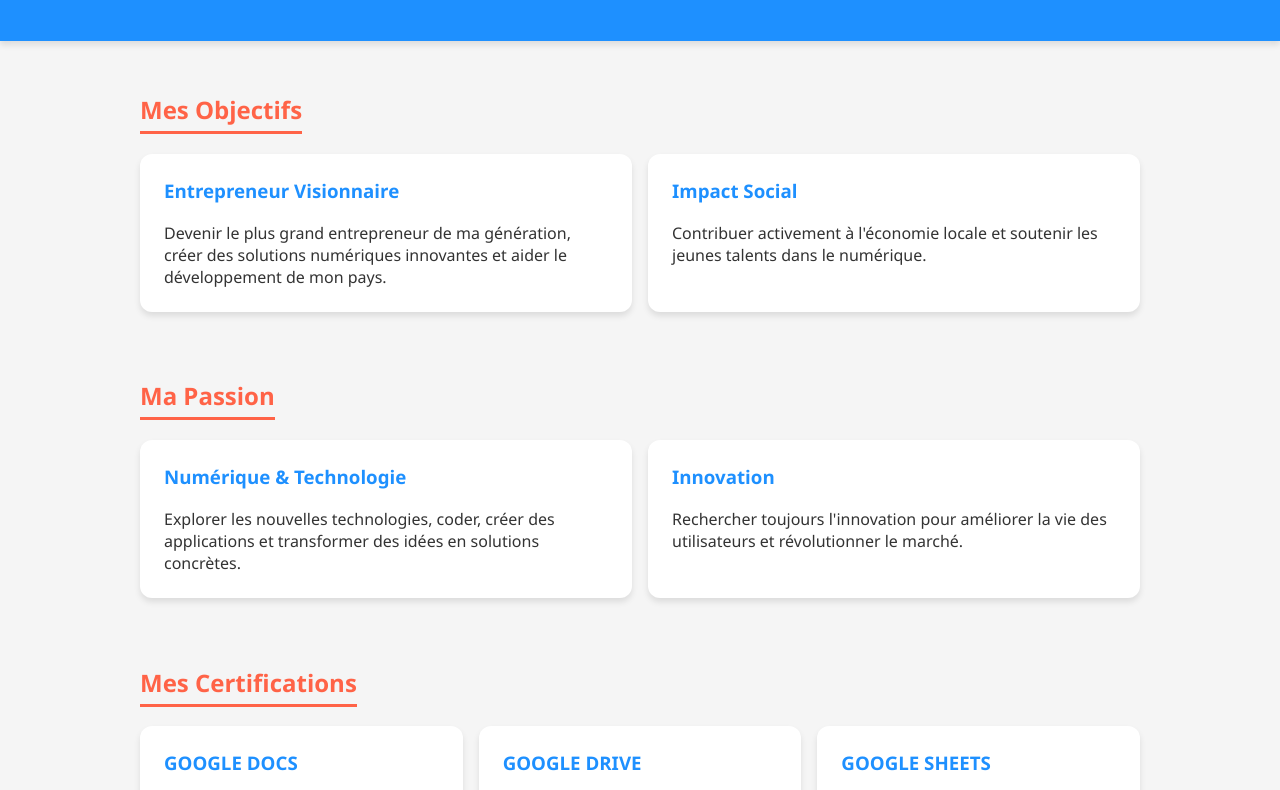
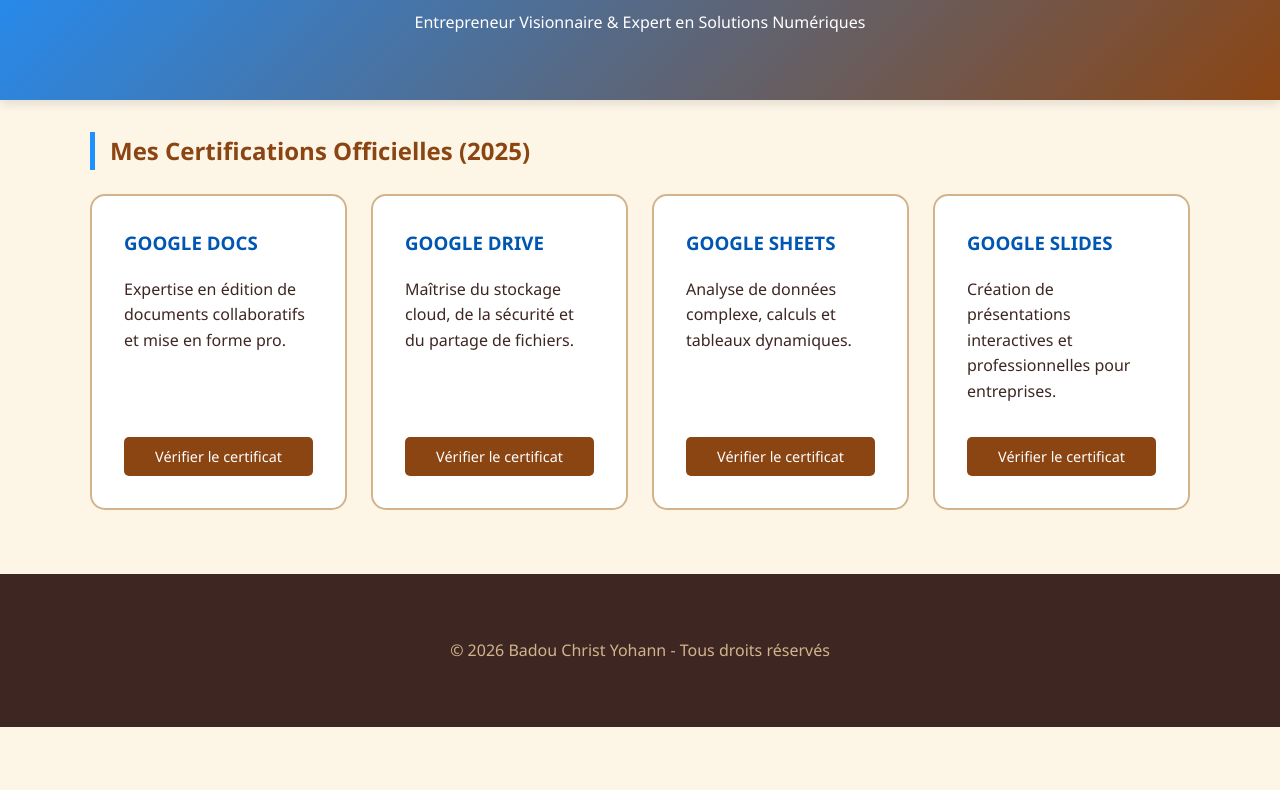
Before and after one commit to monhenonbadou-cyber/Mon-site1, a plain HTML site: page index.html in a window 1280 px wide. Shown: the part 132-922 px from the top of the page. After the commit the page ends 859 px from the top, so only its background shows below. Drawn offline with Linux system fonts and the light colour scheme.

Commit message:
Update index.html

```diff
--- a/index.html
+++ b/index.html
@@ -1,293 +1,145 @@
-<!DOCTYPE html><html lang="fr"><head>  <meta charset="UTF-8">  <meta name="viewport" content="width=device-width, initial-scale=1.0">  <title>Mon Portfolio - Badou Christ Yohann</title>  <style>
-
-    /* Palette de couleurs moderne */
-
+<!DOCTYPE html>
+<html lang="fr">
+<head>
+    <meta charset="UTF-8">
+    <meta name="viewport" content="width=device-width, initial-scale=1.0">
+    <title>Portfolio - Badou Christ Yohann</title>
+    <style>
         :root {
-
-      --primary-color: #1E90FF;   /* Bleu vif */
-
-      --secondary-color: #FF6347; /* Rouge orangé */
-
-      --bg-color: #F5F5F5;        /* Gris clair pour fond */
-
-      --card-bg: #FFFFFF;          /* Blanc pour blocs */
-
-      --text-color: #333333;       /* Texte sombre */
-
-      --accent-color: #32CD32;     /* Vert pour hover/interaction */
-
+            --primary-blue: #1E90FF;    /* Votre beau bleu vif */
+            --dark-blue: #0056b3;       /* Bleu foncé pour les titres */
+            --soft-brown: #8B4513;      /* Marron selle pour les détails */
+            --light-brown: #D2B48C;     /* Tan pour les bordures fluides */
+            --bg-color: #FDF5E6;        /* Vieux lacet (crème) pour un fond doux */
+            --card-bg: #FFFFFF;
+            --text-color: #3E2723;      /* Marron très foncé pour le texte */
         }
 
-
-
         body {
-
             margin: 0;
-
-      font-family: 'Segoe UI', Tahoma, Geneva, Verdana, sans-serif;
-
+            font-family: 'Segoe UI', Tahoma, sans-serif;
             background-color: var(--bg-color);
-
             color: var(--text-color);
-
+            line-height: 1.6;
         }
 
-
-
         header {
-
-      background-color: var(--primary-color);
-
+            background: linear-gradient(135deg, var(--primary-blue), var(--soft-brown));
             color: white;
-
-      padding: 2rem;
-
+            padding: 3rem 1rem;
             text-align: center;
-
-      box-shadow: 0 4px 6px rgba(0,0,0,0.1);
-
+            box-shadow: 0 4px 10px rgba(0,0,0,0.1);
         }
 
+        main { max-width: 1100px; margin: 2rem auto; padding: 0 1.5rem; }
 
-
-    header h1 {
-
-      margin: 0;
-
-      font-size: 2.5rem;
-
+        h2 {
+            color: var(--soft-brown);
+            border-left: 5px solid var(--primary-blue);
+            padding-left: 15px;
+            margin-bottom: 1.5rem;
         }
 
-
-
-    header p {
-
-      font-size: 1.2rem;
-
-      margin-top: 0.5rem;
-
+        .certifications {
+            display: grid;
+            grid-template-columns: repeat(auto-fit, minmax(250px, 1fr));
+            gap: 1.5rem;
         }
 
-
-
-    main {
-
-      max-width: 1000px;
-
-      margin: 2rem auto;
-
-      padding: 0 1rem;
-
+        .card {
+            background-color: var(--card-bg);
+            border-radius: 15px;
+            padding: 2rem;
+            text-decoration: none;
+            color: inherit;
+            border: 2px solid var(--light-brown);
+            transition: all 0.4s ease;
+            display: flex;
+            flex-direction: column;
+            justify-content: space-between;
         }
 
-
-
-    section {
-
-      margin-bottom: 3rem;
-
+        .card:hover {
+            transform: translateY(-8px);
+            border-color: var(--primary-blue);
+            box-shadow: 0 12px 24px rgba(0,0,0,0.15);
         }
 
+        .card h3 { color: var(--dark-blue); margin-top: 0; }
 
-
-    h2 {
-
-      color: var(--secondary-color);
-
-      border-bottom: 3px solid var(--secondary-color);
-
+        .btn-view {
             display: inline-block;
-
-      padding-bottom: 0.3rem;
-
+            margin-top: 1rem;
+            padding: 0.5rem 1rem;
+            background-color: var(--soft-brown);
+            color: white;
+            border-radius: 5px;
+            font-size: 0.9rem;
+            text-align: center;
         }
 
-
-
-    .objectifs, .passions, .certifications {
-
-      display: flex;
-
-      flex-wrap: wrap;
-
-      gap: 1rem;
-
-    }
-
-
-
-    .card {
-
-      background-color: var(--card-bg);
-
-      border-radius: 12px;
-
-      box-shadow: 0 4px 6px rgba(0,0,0,0.1);
-
-      padding: 1.5rem;
-
-      flex: 1 1 250px;
-
-      transition: transform 0.3s, box-shadow 0.3s;
-
-      cursor: pointer;
-
-    }
-
-
-
-    .card:hover {
-
-      transform: translateY(-5px);
-
-      box-shadow: 0 10px 20px rgba(0,0,0,0.15);
-
-      border-top: 3px solid var(--accent-color);
-
-    }
-
-
-
-    .card h3 {
-
-      margin-top: 0;
-
-      color: var(--primary-color);
-
-    }
-
-
-
-    .card p {
-
-      margin: 0.5rem 0 0 0;
-
-    }
-
-
+        .card:hover .btn-view { background-color: var(--primary-blue); }
 
         footer {
+            text-align: center;
+            padding: 3rem;
+            background-color: var(--text-color);
+            color: var(--light-brown);
+            margin-top: 4rem;
+        }
+    </style>
+</head>
+<body>
 
-      text-align: center;
+<header>
+    <h1>Badou Christ Yohann</h1>
+    <p>Entrepreneur Visionnaire & Expert en Solutions Numériques</p>
+</header>
 
-      padding: 2rem;
+<main>
+    <section>
+        <h2>Mes Certifications Officielles (2025)</h2>
+        <div class="certifications">
 
-      background-color: var(--primary-color);
+            <a href="https://coursera.org/verify/BV1X90OUWTCO" target="_blank" class="card">
+                <div>
+                    <h3>GOOGLE DOCS</h3>
+                    <p>Expertise en édition de documents collaboratifs et mise en forme pro.</p>
+                </div>
+                <span class="btn-view">Vérifier le certificat</span>
+            </a>
 
-      color: white;
+            <a href="https://coursera.org/verify/UDAZW0N4NI11" target="_blank" class="card">
+                <div>
+                    <h3>GOOGLE DRIVE</h3>
+                    <p>Maîtrise du stockage cloud, de la sécurité et du partage de fichiers.</p>
+                </div>
+                <span class="btn-view">Vérifier le certificat</span>
+            </a>
 
-      margin-top: 2rem;
+            <a href="https://coursera.org/verify/LPJ3V0AB385D" target="_blank" class="card">
+                <div>
+                    <h3>GOOGLE SHEETS</h3>
+                    <p>Analyse de données complexe, calculs et tableaux dynamiques.</p>
+                </div>
+                <span class="btn-view">Vérifier le certificat</span>
+            </a>
 
-    }
-
-  </style></head><body>  <header><h1>Badou Christ Yohann</h1>
-
-<p>Passionné du numérique et futur entrepreneur engagé pour son pays</p>
-
-  </header>  <main><!-- Objectifs -->
-
-<section>
-
-  <h2>Mes Objectifs</h2>
-
-  <div class="objectifs">
-
-    <div class="card">
-
-      <h3>Entrepreneur Visionnaire</h3>
-
-      <p>Devenir le plus grand entrepreneur de ma génération, créer des solutions numériques innovantes et aider le développement de mon pays.</p>
+            <a href="https://coursera.org/verify/7TCN77J120ΡΗ" target="_blank" class="card">
+                <div>
+                    <h3>GOOGLE SLIDES</h3>
+                    <p>Création de présentations interactives et professionnelles pour entreprises.</p>
+                </div>
+                <span class="btn-view">Vérifier le certificat</span>
+            </a>
 
         </div>
+    </section>
+</main>
 
-    <div class="card">
+<footer>
+    <p>&copy; 2026 Badou Christ Yohann - Tous droits réservés</p>
+</footer>
 
-      <h3>Impact Social</h3>
-
-      <p>Contribuer activement à l'économie locale et soutenir les jeunes talents dans le numérique.</p>
-
-    </div>
-
-  </div>
-
-</section>
-
-
-
-<!-- Passions -->
-
-<section>
-
-  <h2>Ma Passion</h2>
-
-  <div class="passions">
-
-    <div class="card">
-
-      <h3>Numérique & Technologie</h3>
-
-      <p>Explorer les nouvelles technologies, coder, créer des applications et transformer des idées en solutions concrètes.</p>
-
-    </div>
-
-    <div class="card">
-
-      <h3>Innovation</h3>
-
-      <p>Rechercher toujours l'innovation pour améliorer la vie des utilisateurs et révolutionner le marché.</p>
-
-    </div>
-
-  </div>
-
-</section>
-
-
-
-<!-- Certifications -->
-
-<section>
-
-  <h2>Mes Certifications</h2>
-
-  <div class="certifications">
-
-    <div class="card" onclick="alert('Certification GOOGLE DOCS acquise en 2025 !')">
-
-      <h3>GOOGLE DOCS</h3>
-
-      <p>Maîtrise du l’édition de documents collaboratifs en ligne, la mise en forme professionnelle et le travail en temps réel dans un environnement cloud.</p>
-
-    </div>
-
-    <div class="card" onclick="alert('Certification GOOGLE DRIVE obtenue !')">
-
-      <h3>GOOGLE DRIVE</h3>
-
-      <p>Compétences en maîtrise de gestion, de stockage, de partage sécurisé et la synchronisation de fichiers dans un environnement cloud.</p>
-
-    </div>
-
-    <div class="card" onclick="alert('Certification GOOGLE SHEETS avancé obtenue !')">
-
-      <h3>GOOGLE SHEETS</h3>
-
-      <p>Maîtrise en l’analyse de données, les calculs automatisés, les tableaux dynamiques et la collaboration en temps réel dans un tableur cloud.</p>
-
-    </div>
-
-    <div class="card" onclick="alert('Certification GOOGLE SLIDES obtenue !')">
-
-      <h3>GOOGLE SLIDES</h3>
-
-      <p>Maîtrise en conception de présentations professionnelles, collaboratives et interactives dans un environnement cloud.</p>
-
-    </div>
-
-  </div>
-
-</section>
-
-  </main>  <footer>&copy; 2026 Badou Christ Yohann - Tous droits réservés
-
-  </footer></body></html>
+</body>
+</html>
```
Lines whose indentation alone changed are shown as unchanged.
